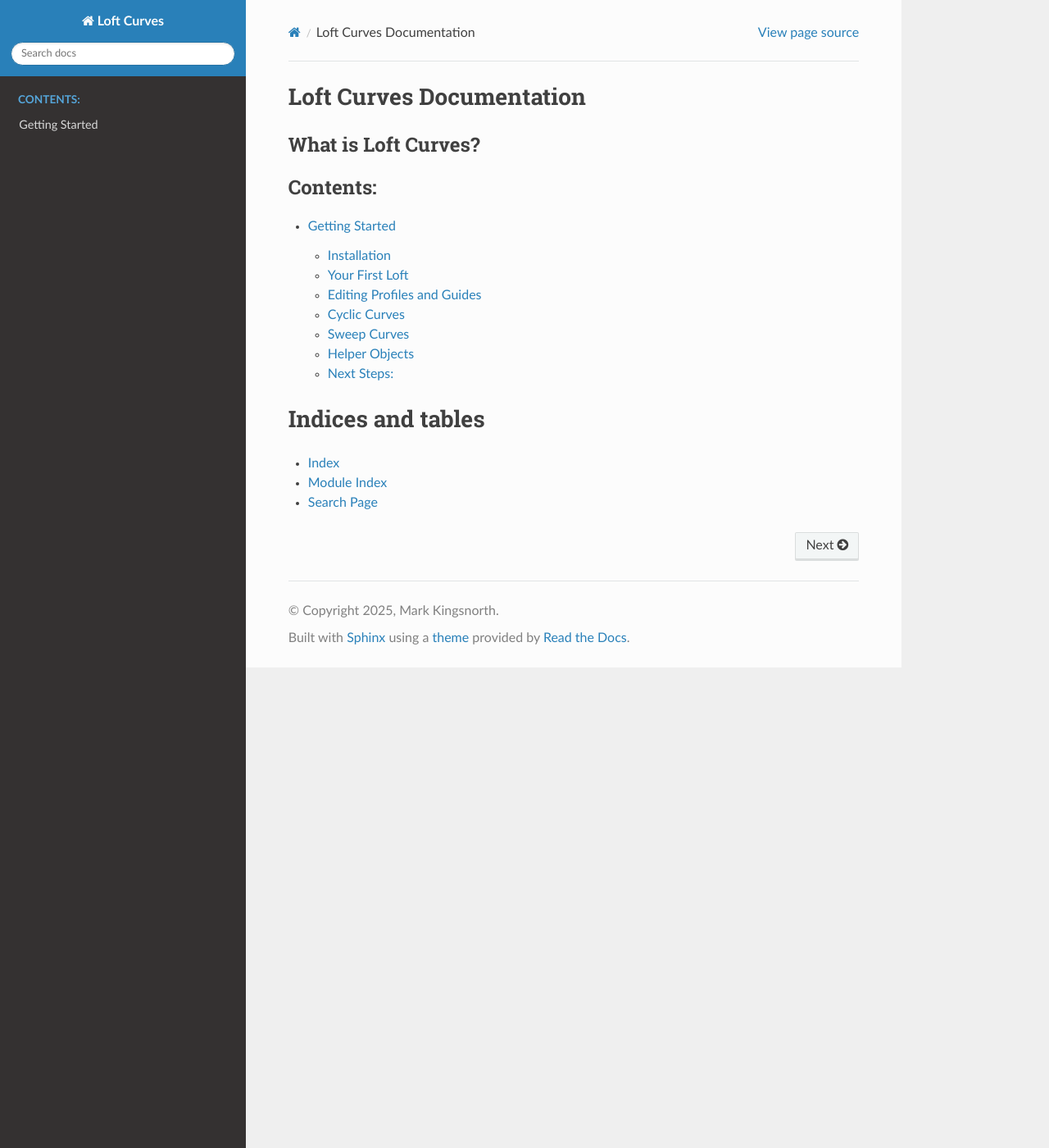
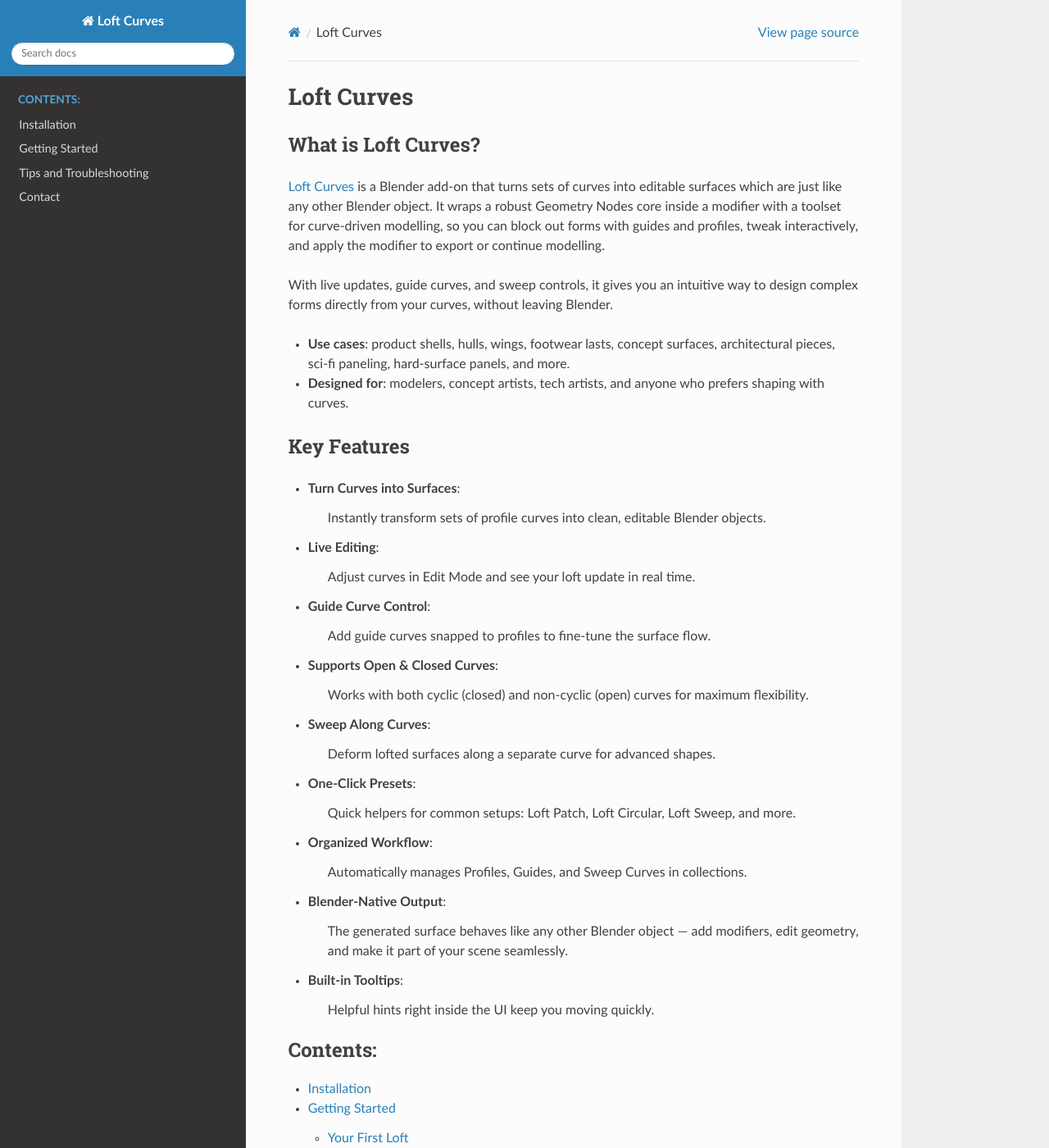
Before and after one commit to mkingsnorth/loft_curves_docs, a Sphinx documentation site: the page built from docs/index.rst, in a window 1280 px wide and 1400 px high. Shown: the whole window at 82% size. Built offline with Sphinx 7.4.7 and the Read the Docs theme 3.1.0, drawn with Linux system fonts in a browser that asks for light colours; some of the changed text lies outside the part shown.

Commit message:
Updated to initial version of documentation

```diff
--- a/docs/index.rst
+++ b/docs/index.rst
@@ -3,24 +3,65 @@
    You can adapt this file completely to your liking, but it should at least
    contain the root `toctree` directive.
 
-Loft Curves Documentation
+Loft Curves
 =======================================
 
 ---------------------------------
 What is Loft Curves?
 ---------------------------------
 
+`Loft Curves <https://blendermarket.com/products/loft-curves/?ref=361>`_ is a Blender add-on that turns sets of curves into editable surfaces which are just like any other Blender object.  It wraps a robust Geometry Nodes core inside a modifier with a toolset for curve‑driven modelling, so you can block out forms with guides and profiles, tweak interactively, and apply the modifier to export or continue modelling.
+
+With live updates, guide curves, and sweep controls, it gives you an intuitive way to design complex forms directly from your curves, without leaving Blender.
+
+* **Use cases**: product shells, hulls, wings, footwear lasts, concept surfaces, architectural pieces, sci‑fi paneling, hard‑surface panels, and more.
+* **Designed for**: modelers, concept artists, tech artists, and anyone who prefers shaping with curves.
+
+---------------------------------
+Key Features
+---------------------------------
+
+* **Turn Curves into Surfaces**:
+
+   Instantly transform sets of profile curves into clean, editable Blender objects.
+
+* **Live Editing**:
+
+   Adjust curves in Edit Mode and see your loft update in real time.
+
+* **Guide Curve Control**:
+
+   Add guide curves snapped to profiles to fine-tune the surface flow.
+
+* **Supports Open & Closed Curves**:
+
+   Works with both cyclic (closed) and non-cyclic (open) curves for maximum flexibility.
+
+* **Sweep Along Curves**:
+
+   Deform lofted surfaces along a separate curve for advanced shapes.
+
+* **One-Click Presets**:
+
+   Quick helpers for common setups: Loft Patch, Loft Circular, Loft Sweep, and more.
+
+* **Organized Workflow**:
+
+   Automatically manages Profiles, Guides, and Sweep Curves in collections.
+
+* **Blender-Native Output**:
+
+   The generated surface behaves like any other Blender object — add modifiers, edit geometry, and make it part of your scene seamlessly.
+
+* **Built-in Tooltips**:
+
+   Helpful hints right inside the UI keep you moving quickly.
+
 .. toctree::
    :maxdepth: 2
    :caption: Contents:
 
+   installation
    get_started
-
-
-
-Indices and tables
-==================
-
-* :ref:`genindex`
-* :ref:`modindex`
-* :ref:`search`
+   troubleshooting
+   contact
```
Also changed, not shown: docs/contact.rst (added, +7 -0 lines), docs/get_started.rst (+5 -22 lines), docs/installation.rst (added, +20 -0 lines), docs/troubleshooting.rst (added, +28 -0 lines), docs/_static/images/add_menu_helper_objs.jpg, docs/_static/images/create_panel.jpg, docs/_static/images/curves_to_mesh_panel.jpg (deleted), docs/_static/images/cyclic_curves.jpg, docs/_static/images/cyclic_guides.jpg, docs/_static/images/debug_mode.jpg (added), docs/_static/images/loft_curves_panel.jpg (added), docs/_static/images/modifier_offset.jpg, docs/_static/images/modifier_tab.jpg, docs/_static/images/set_guide_curves.jpg, 2 more files.
